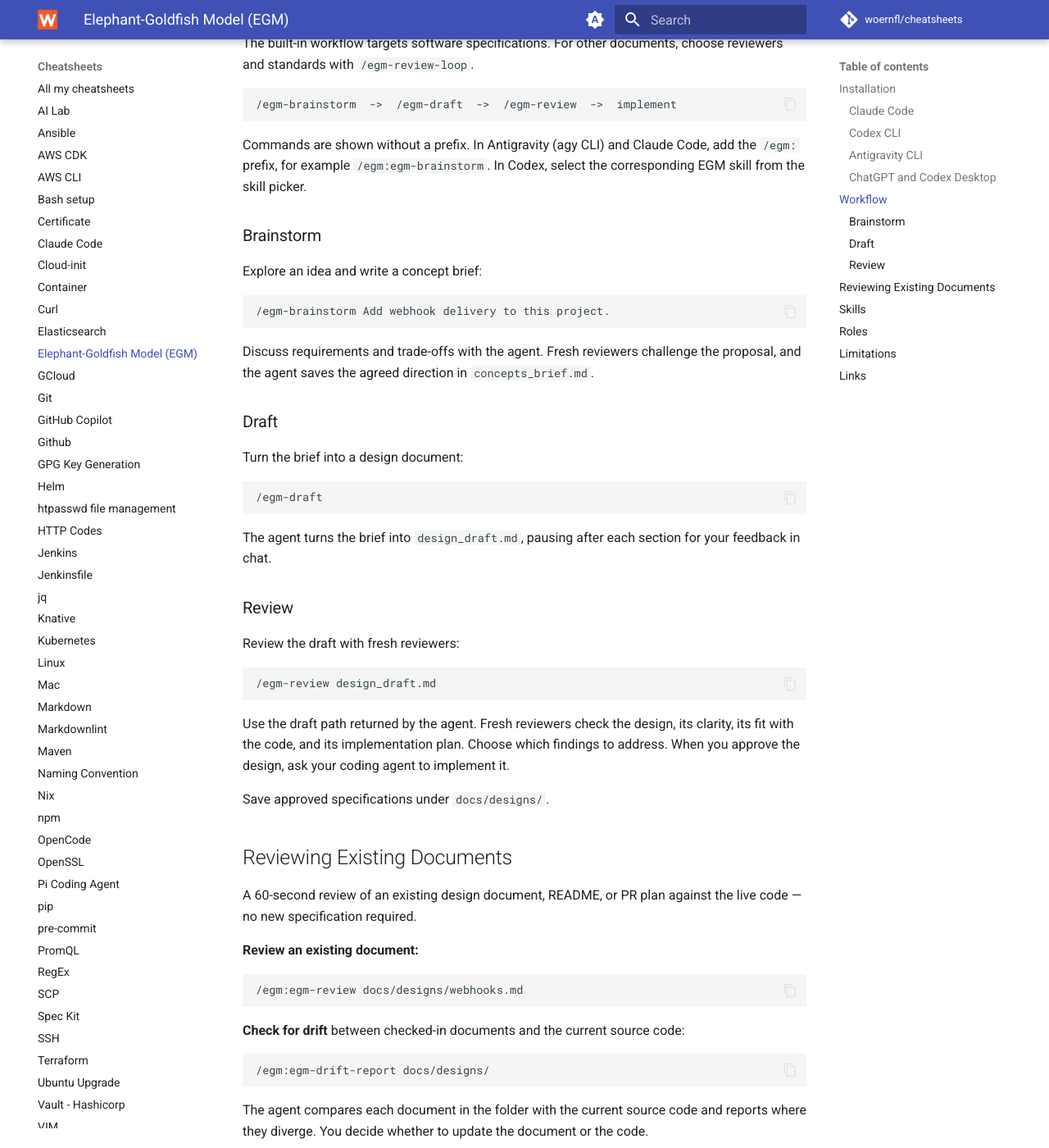
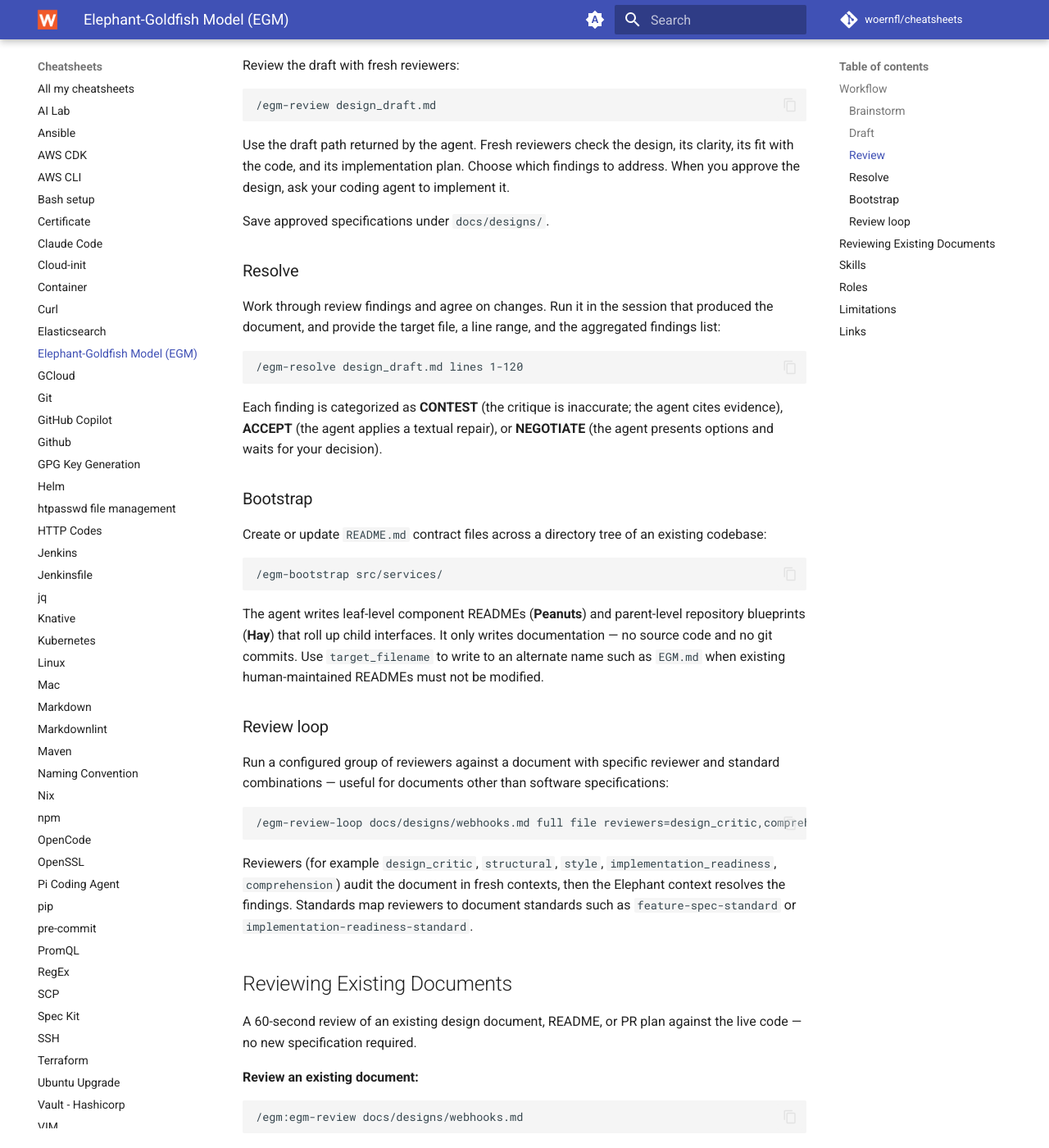
Before and after one commit to woernfl/cheatsheets, an MkDocs documentation site: the page built from docs/elephant-goldfish-model.md, in a window 1280 px wide and 1400 px high, scrolled down 1121 px. Shown: the whole window at 82% size. Built offline with MkDocs 1.6.1 and Material for MkDocs 9.7.7, drawn with Linux system fonts in a browser that asks for light colours; comment, search, counter and statistics services are not loaded; some of the changed text lies outside the part shown.

Commit message:
Remove installation section and add examples for resolve, bootstrap, and review-loop skills

````diff
--- a/docs/elephant-goldfish-model.md
+++ b/docs/elephant-goldfish-model.md
@@ -5,36 +5,6 @@
 - **Elephant** holds your project context and drafts the specification.
 - **Goldfish** reviewers examine the draft with fresh eyes, without the earlier conversation, exposing unstated assumptions and blind spots.
 - **You** resolve trade-offs and approve the specification before implementing.
-
-## Installation
-
-Install the complete plugin so its skills can read the reviewer prompts and document standards. Start a new session after installation.
-
-### Claude Code
-
-```bash
-claude plugin marketplace add google/elephant-goldfish-model
-claude plugin install egm@egm
-```
-
-### Codex CLI
-
-```bash
-codex plugin marketplace add google/elephant-goldfish-model
-codex plugin add egm@egm
-```
-
-### Antigravity CLI
-
-```bash
-agy plugin install https://github.com/google/elephant-goldfish-model
-```
-
-For the Antigravity App and Antigravity for IDEs (VS Code extension), run `/plugin`.
-
-### ChatGPT and Codex Desktop
-
-Open the published EGM plugin in the desktop app and install it. This listing is desktop-only; for Codex CLI use the commands above.
 
 ## Workflow
 
@@ -77,6 +47,36 @@
 Use the draft path returned by the agent. Fresh reviewers check the design, its clarity, its fit with the code, and its implementation plan. Choose which findings to address. When you approve the design, ask your coding agent to implement it.
 
 Save approved specifications under `docs/designs/`.
+
+### Resolve
+
+Work through review findings and agree on changes. Run it in the session that produced the document, and provide the target file, a line range, and the aggregated findings list:
+
+```text
+/egm-resolve design_draft.md lines 1-120
+```
+
+Each finding is categorized as **CONTEST** (the critique is inaccurate; the agent cites evidence), **ACCEPT** (the agent applies a textual repair), or **NEGOTIATE** (the agent presents options and waits for your decision).
+
+### Bootstrap
+
+Create or update `README.md` contract files across a directory tree of an existing codebase:
+
+```text
+/egm-bootstrap src/services/
+```
+
+The agent writes leaf-level component READMEs (**Peanuts**) and parent-level repository blueprints (**Hay**) that roll up child interfaces. It only writes documentation — no source code and no git commits. Use `target_filename` to write to an alternate name such as `EGM.md` when existing human-maintained READMEs must not be modified.
+
+### Review loop
+
+Run a configured group of reviewers against a document with specific reviewer and standard combinations — useful for documents other than software specifications:
+
+```text
+/egm-review-loop docs/designs/webhooks.md full file reviewers=design_critic,comprehension standards=feature-spec-standard
+```
+
+Reviewers (for example `design_critic`, `structural`, `style`, `implementation_readiness`, `comprehension`) audit the document in fresh contexts, then the Elephant context resolves the findings. Standards map reviewers to document standards such as `feature-spec-standard` or `implementation-readiness-standard`.
 
 ## Reviewing Existing Documents
 
````
